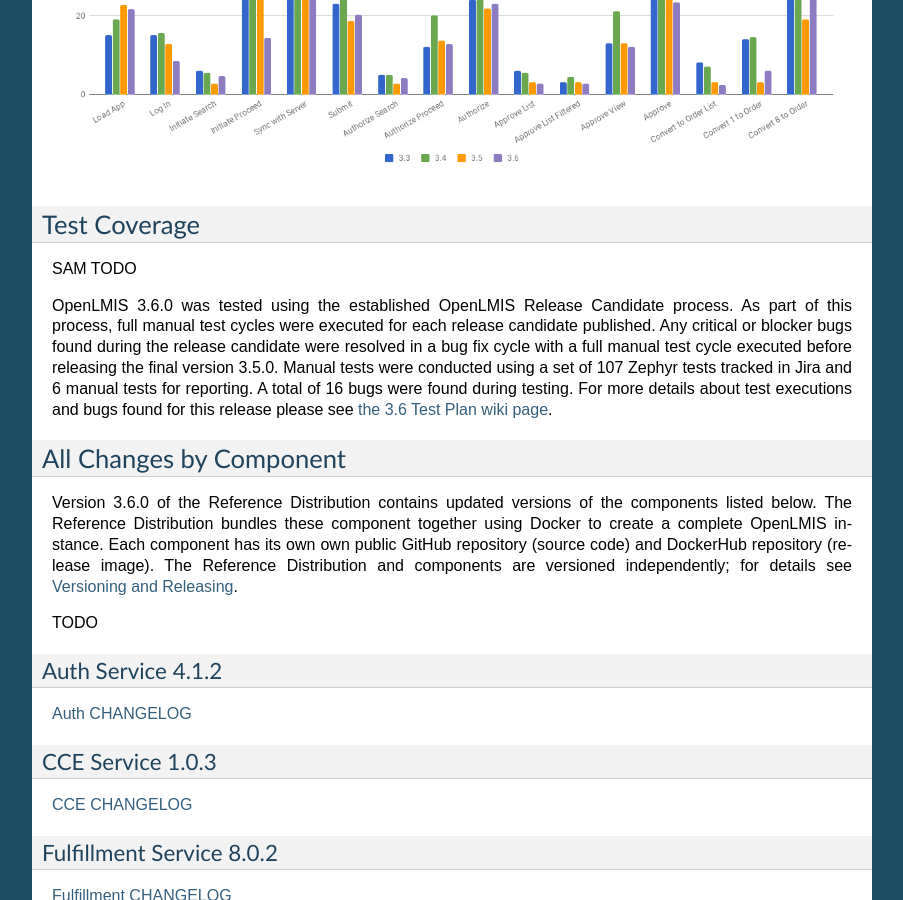
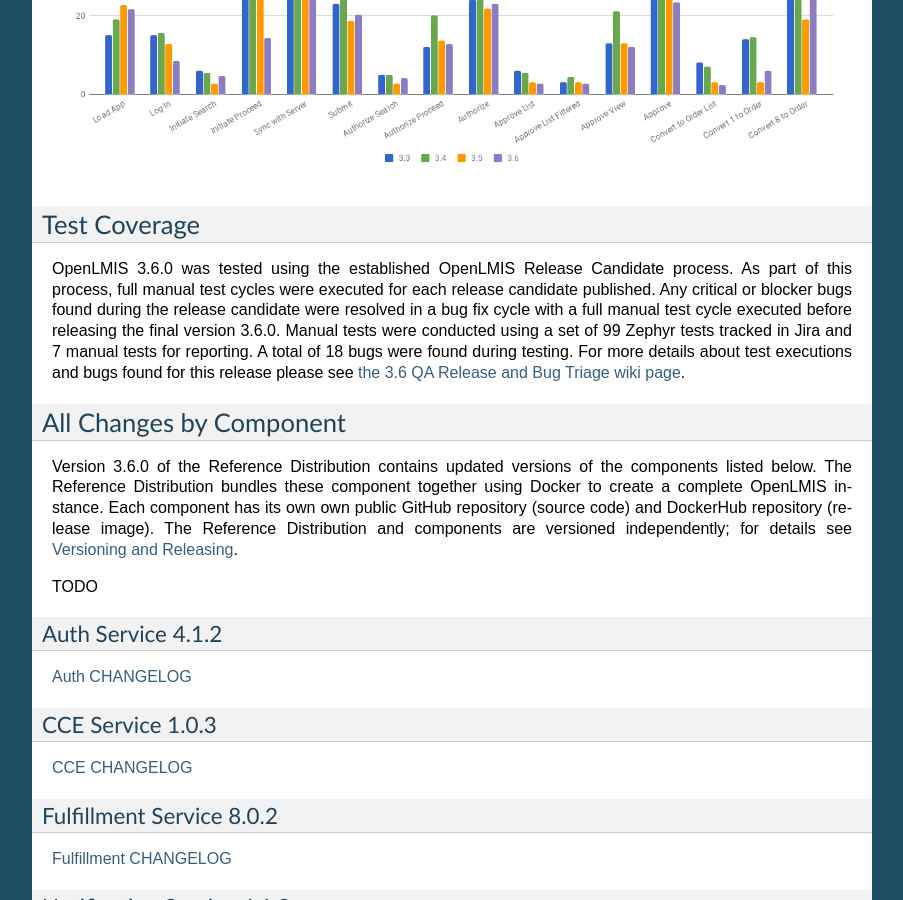
Before and after one commit to OpenLMIS/openlmis-ref-distro, a Sphinx documentation site: the page built from docs/source/releases/openlmis-ref-distro-v3.6.0.rst, in a window 1280 px wide and 900 px high, scrolled down 2151 px. Shown: the whole window, without its empty margins (198-1101 px from the left). Built offline with Sphinx 7.4.7, drawn with Linux system fonts in a browser that asks for light colours; pages that are not in the unit, such as notebooks, are missing from menus.

Commit message:
Updated Test Coverage
Added details of testing, bugs, and bug triage link to Test Coverage.

```diff
--- a/docs/source/releases/openlmis-ref-distro-v3.6.0.rst
+++ b/docs/source/releases/openlmis-ref-distro-v3.6.0.rst
@@ -91,9 +91,7 @@
 Test Coverage
 =============
 
-SAM TODO
-
-OpenLMIS 3.6.0 was tested using the established OpenLMIS Release Candidate process.  As part of this process, full manual test cycles were executed for each release candidate published. Any critical or blocker bugs found during the release candidate were resolved in a bug fix cycle with a full manual test cycle executed before releasing the final version 3.5.0. Manual tests were conducted using a set of 107 Zephyr tests tracked in Jira and 6 manual tests for reporting. A total of 16 bugs were found during testing. For more details about test executions and bugs found for this release please see `the 3.6 Test Plan wiki page <https://openlmis.atlassian.net/wiki/spaces/OP/pages/463110325/3.5+Regression+and+Release+Candidate+Test+Plan>`_.
+OpenLMIS 3.6.0 was tested using the established OpenLMIS Release Candidate process.  As part of this process, full manual test cycles were executed for each release candidate published. Any critical or blocker bugs found during the release candidate were resolved in a bug fix cycle with a full manual test cycle executed before releasing the final version 3.6.0. Manual tests were conducted using a set of 99 Zephyr tests tracked in Jira and 7 manual tests for reporting. A total of 18 bugs were found during testing. For more details about test executions and bugs found for this release please see `the 3.6 QA Release and Bug Triage wiki page <https://openlmis.atlassian.net/wiki/spaces/OP/pages/523501646/3.6+QA+Release+Bug+Triage+status>`_.
 
 All Changes by Component
 ========================
```
